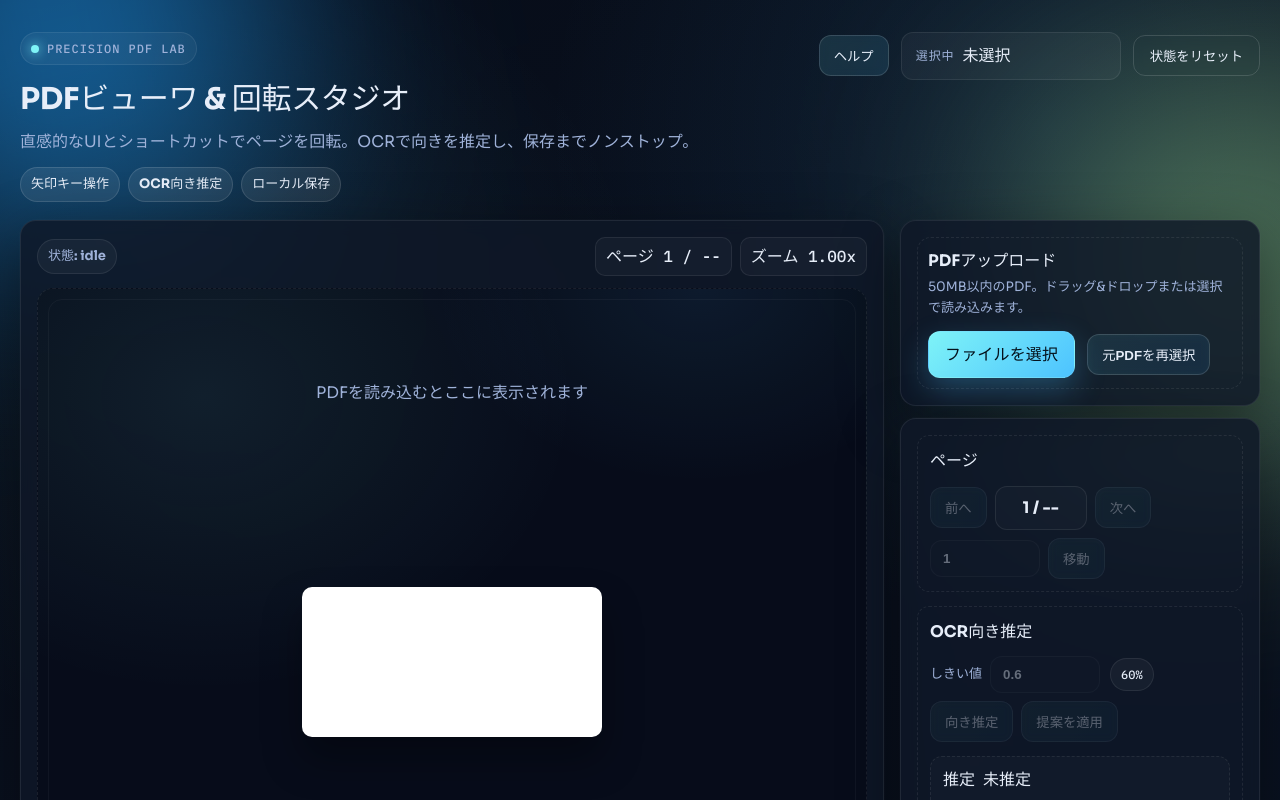
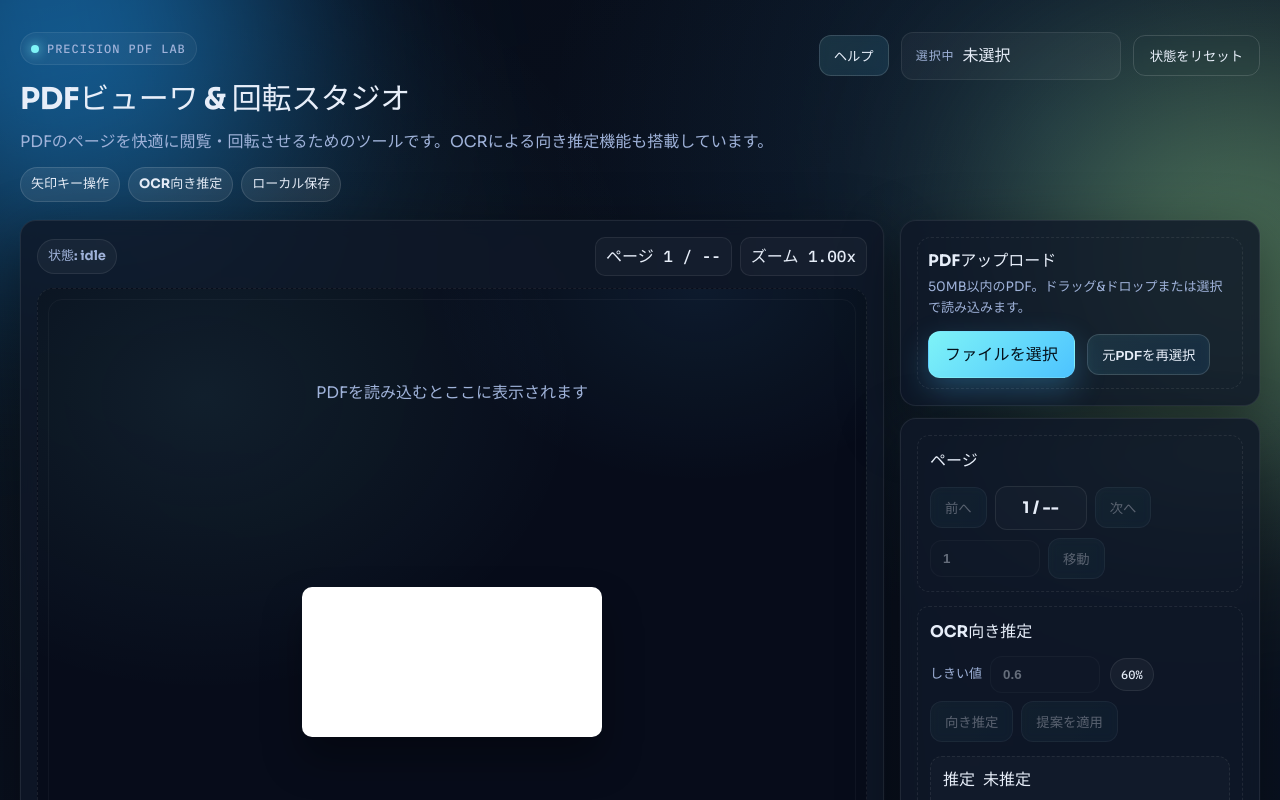
Before and after one commit to examinare000/pdfRotator, a React app in the folder frontend/: page / in a window 1280 px wide. Shown: the top 800 px of the page. Built offline with nearby package versions, Linux system fonts and the light colour scheme; no server answers; the HTML template or start-up script is replaced by a standard one.

Commit message:
文言修正:フロントエンド説明文

```diff
--- a/frontend/src/components/Header.tsx
+++ b/frontend/src/components/Header.tsx
@@ -16,7 +16,7 @@ export const Header: FC<HeaderProps> = ({ fileName, onReset, onHelpOpen }) => {
         </div>
         <h1>PDFビューワ & 回転スタジオ</h1>
         <p className="sub">
-          直感的なUIとショートカットでページを回転。OCRで向きを推定し、保存までノンストップ。
+          PDFのページを快適に閲覧・回転させるためのツールです。OCRによる向き推定機能も搭載しています。
         </p>
         <div className="badges">
           <span className="pill pill--ghost">矢印キー操作</span>
```
